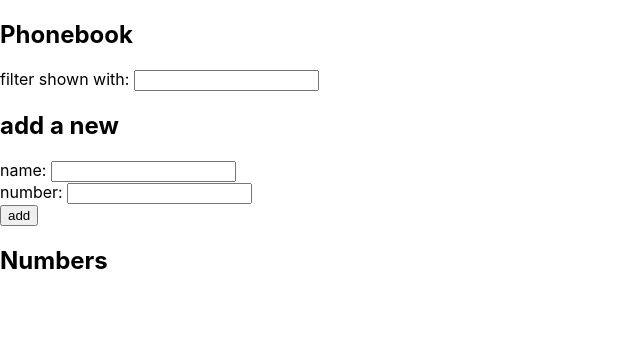
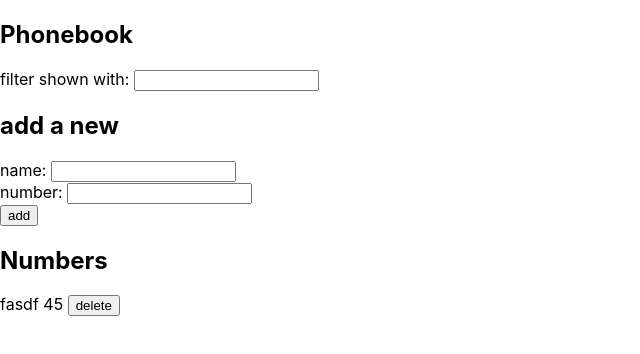
Before and after one commit to mrtnsund/Fullstack-Open, a React (Create React App) app in the folder part2/phonebook/: page / in a window 1280 px wide. Shown: the top 354 px of the page, without its empty margins (0-640 px from the left). Built offline with nearby package versions, Linux system fonts and the light colour scheme; data requests are answered from the project's data file.

Commit message:
forandret oppdater-metoden

```diff
--- a/part2/phonebook/db.json
+++ b/part2/phonebook/db.json
@@ -1,3 +1,9 @@
 {
-  "persons": []
+  "persons": [
+    {
+      "name": "fasdf",
+      "number": "45",
+      "id": 1
+    }
+  ]
 }
--- a/part2/phonebook/src/App.js
+++ b/part2/phonebook/src/App.js
@@ -66,14 +66,13 @@ const App = () => {
   const updateNumber = (props) => {
     const personToBeUpdated = persons.find(p => p.name === props.name);
     const changedPerson = { name: personToBeUpdated.name, number: props.number}
-    const index = persons.indexOf(personToBeUpdated)
 
     personService
       .update(personToBeUpdated.id,changedPerson)
       .then(person => {
-        setPersons(persons.splice(index,1))
-        setPersons(persons.concat(person))
+        setPersons(persons => persons.filter(person => person.id !== personToBeUpdated.id))
       })
+      setPersons(persons.concat(changedPerson))
 
   }
 
```
